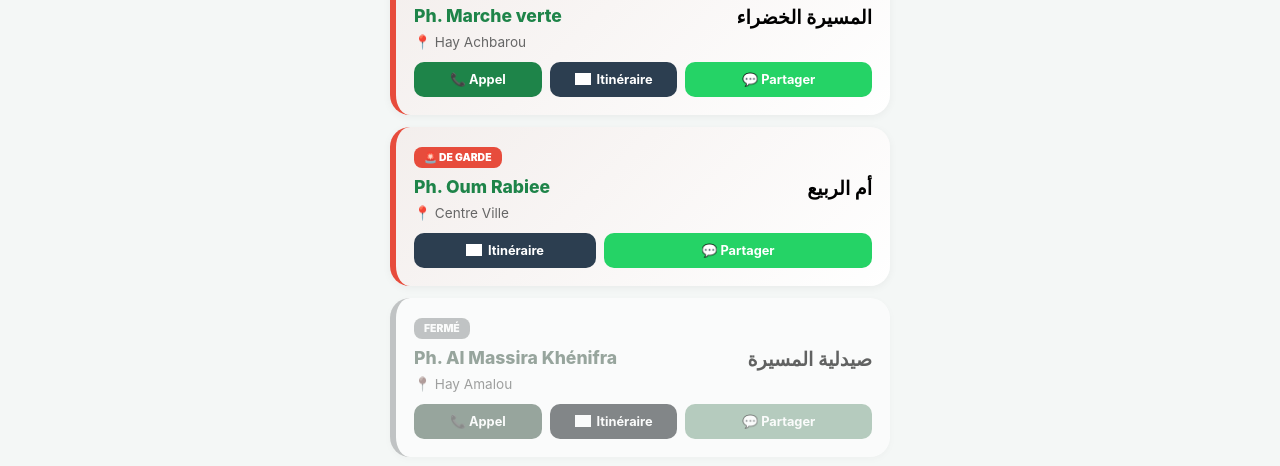
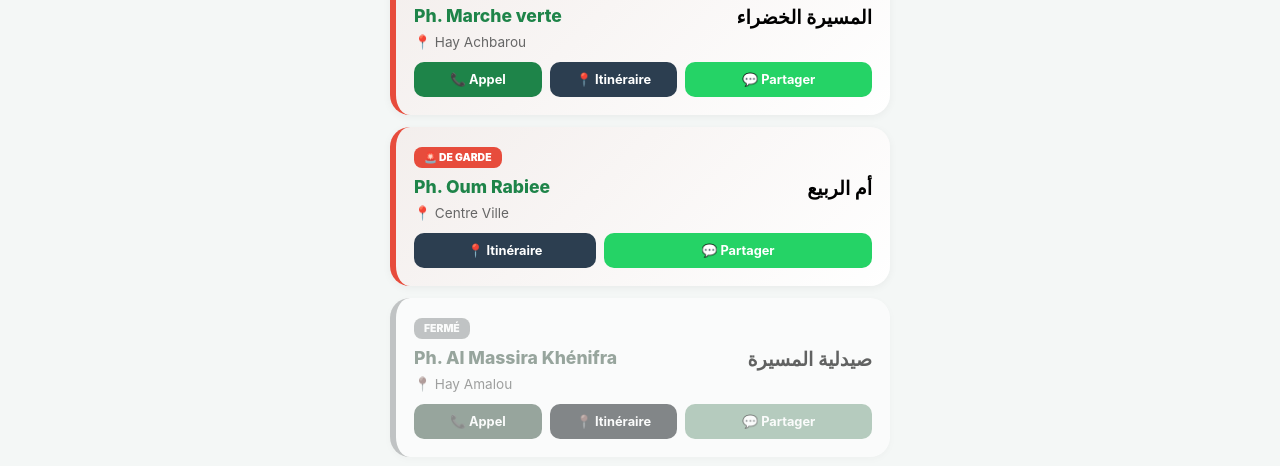
Before and after one commit to radouanimiraz-svg/pharma, a plain HTML site: page index.html in a window 1280 px wide. Shown: the part 302-768 px from the top of the page. Drawn offline with Linux system fonts and the light colour scheme; grey boxes are pictures that could not be loaded.

Commit message:
Update itinerary button text and icon

```diff
--- a/index.html
+++ b/index.html
@@ -214,9 +214,7 @@
                     <div style="font-size:0.85rem; color:#666;">📍 ${p.q} ${p.dist ? `(${p.dist.toFixed(1)} km)` : ''}</div>
                     <div class="btn-group">
                         ${p.g ? `<a href="tel:${p.g}" class="btn" style="background:var(--primary)">📞 Appel</a>` : ''}
-                        <a href="${mapsLink}" target="_blank" class="btn" style="background:var(--dark)">
-                            <img src="${ICON_GPS}" width="16"> Itinéraire
-                        </a>
+                        <a href="${mapsLink}" target="_blank" class="btn" style="background:var(--dark)">📍 Itinéraire</a>
                         <a href="https://wa.me/?text=${waText}" target="_blank" class="btn btn-whatsapp">💬 Partager</a>
                     </div>
                 </div>`;
```
